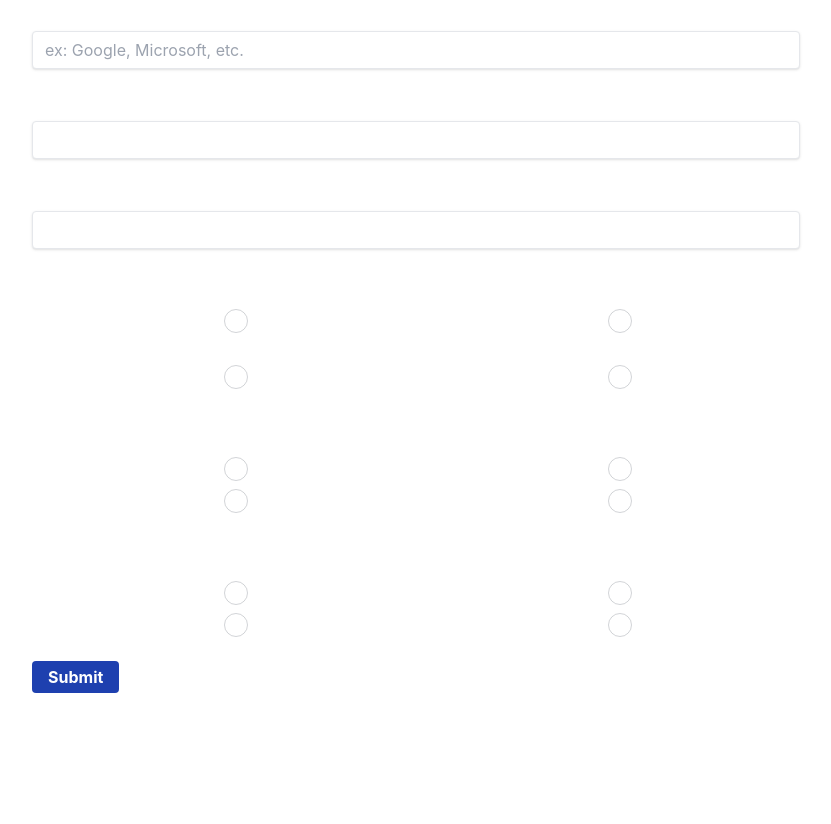
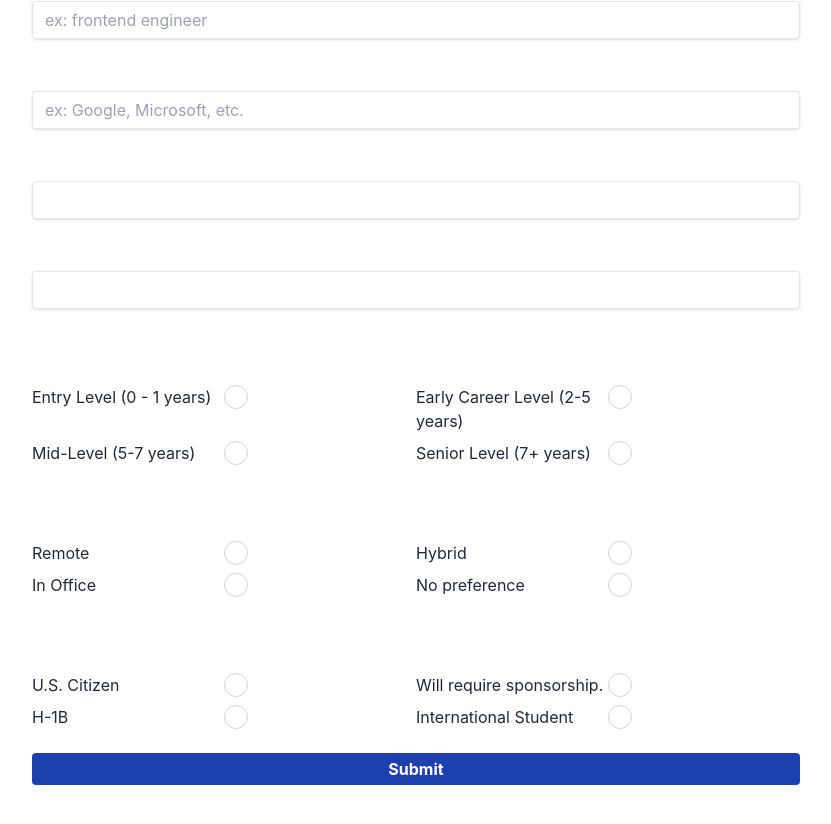
Before and after one commit to ronnie-rios/app-tracker, a React (Create React App) app in the folder frontend/: page /profile/1 in a window 1280 px wide. Shown: the part 568-1392 px from the top of the page, without its empty margins (224-1055 px from the left). Before the commit the page ends 1325 px from the top, so only its background shows below. Built offline with nearby package versions, Linux system fonts and the light colour scheme; no server answers.

Commit message:
initial questionaire styled complete

```diff
--- a/frontend/src/Components/DisplayAll.jsx
+++ b/frontend/src/Components/DisplayAll.jsx
@@ -1,6 +1,7 @@
 import { useEffect, useState } from 'react';
 import { useNavigate } from 'react-router-dom';
 import { useAuth } from '../store/authContext';
+import AddJob from '../UI/AddJob';
 
 const URL = process.env.REACT_APP_BASEURL;
 const APP_URL = `${URL}/applications/`;
--- a/frontend/src/Components/EditQuestions.jsx
+++ b/frontend/src/Components/EditQuestions.jsx
@@ -53,9 +53,9 @@ const postData = async () => {
 }
   return (
     <div className='w-full max-w-4xl mx-auto p-6'>
-      <div className='form-control p-10 '>
-        <h2>Please answer the questions to the best of your ability. We will use this data to match you to relevant jobs</h2>
-        <form onChange={formHandler} onSubmit={formSubmit}>
+      <div className=' p-10'>
+        <h2 className='text-2xl'>Please answer the questions to the best of your ability. We will use this data to match you to relevant jobs.</h2>
+        <form onChange={formHandler} onSubmit={formSubmit} className='form-control pt-4'>
           <div className="mb-4">
               <label className='block text-lg text-white mb-2'>Current (or previous) Role / Title:</label>
               <input
@@ -77,8 +77,8 @@ const postData = async () => {
               <span>Years</span>
           </div>
           <div className="mb-4">
-            <label className='block text-lg text-white mb-2'>Summarize your experience.</label>
-            <input
+            <label className='block text-lg text-white mb-2'>Briefly summarize your experience.</label>
+            <textarea
               className='"textarea textarea-bordered textarea-lg w-full shadow appearance-none border rounded  py-2 px-3 bg-white text-black leading-tight focus:outline-none focus:shadow-outline'
               type='textarea'
               name='jobDesc'
@@ -116,7 +116,7 @@ const postData = async () => {
             />
           </div>
           <div className="mb-4">
-            <label className='block text-lg text-white font-bold mb-2'>Ideal salary:</label>
+            <label className='block text-lg text-white mb-2'>Ideal salary:</label>
             <input
               className='shadow appearance-none border rounded w-full py-2 px-3 bg-white text-black leading-tight focus:outline-none focus:shadow-outline'
               type='number'
@@ -126,7 +126,7 @@ const postData = async () => {
           </div>
           <label className='text-lg text-white mb-4'>What type of jobs do you want to apply for?</label>
           <div className="mb-4 grid grid-cols-4 mt-4 content-center">
-            <label className='block text-md text-white mb-2'>Entry Level (0 - 1 years)</label>
+            <label className='block text-md mb-2'>Entry Level (0 - 1 years)</label>
             <input
               className='radio'
               type='radio'
@@ -135,7 +135,7 @@ const postData = async () => {
               checked={formData.jobLevel === '0-1 years'}
               //onChange={formHandler}
               />
-            <label className='block text-md text-white mb-2'>Early Career Level (2-5 years)</label>
+            <label className='block text-md mb-2'>Early Career Level (2-5 years)</label>
             <input
               className='radio'
               type='radio'
@@ -144,7 +144,7 @@ const postData = async () => {
               checked={formData.jobLevel === '2-5 years'}
 
               />
-            <label className='block text-md text-white mb-2'>Mid-Level (5-7 years)</label>
+            <label className='block text-md mb-2'>Mid-Level (5-7 years)</label>
             <input
               className='radio'
               type='radio'
@@ -153,7 +153,7 @@ const postData = async () => {
               checked={formData.jobLevel === '5-7 years'}
 
               />
-           <label className='block text-md text-white mb-2'>Senior Level (7+ years)</label>
+           <label className='block text-md mb-2'>Senior Level (7+ years)</label>
             <input
               className='radio'
               type='radio'
@@ -166,7 +166,7 @@ const postData = async () => {
 
           <label className='block text-lg text-white mb-2'>Type of work? Remote, Hybrid, In Office:</label>
           <div className="my-4 grid grid-cols-4 content-center">
-            <label className='block text-md text-white mb-2'>Remote</label>
+            <label className='block text-md mb-2'>Remote</label>
             <input
               className='radio'
               type='radio'
@@ -174,7 +174,7 @@ const postData = async () => {
               value='remote'
               checked={formData.workType === 'remote'}
             />
-            <label className='block text-md text-white mb-2'>Hybrid</label>
+            <label className='block text-md mb-2'>Hybrid</label>
             <input
               className='radio'
               type='radio'
@@ -182,7 +182,7 @@ const postData = async () => {
               value='hybrid'
               checked={formData.workType === 'hybrid'}
             />
-            <label className='block text-md text-white mb-2'>In Office</label>
+            <label className='block text-md mb-2'>In Office</label>
             <input
               className='radio'
               type='radio'
@@ -190,7 +190,7 @@ const postData = async () => {
               value='office'
               checked={formData.workType === 'office'}
             />
-            <label className='block text-md text-white mb-2'>No preference</label>
+            <label className='block text-md mb-2'>No preference</label>
             <input
               className='radio'
               type='radio'
@@ -201,7 +201,7 @@ const postData = async () => {
           </div>
           <label className='block text-lg text-white mb-2'>Work status?</label>
           <div className="my-4 grid grid-cols-4 content-center">
-            <label className='block text-md text-white mb-2'>U.S. Citizen</label>
+            <label className='block text-md mb-2'>U.S. Citizen</label>
             <input
               className='radio'
               type='radio'
@@ -209,7 +209,7 @@ const postData = async () => {
               value='US citizen'
               checked={formData.workCitizen === 'US citizen'}
             />
-            <label className='block text-md text-white mb-2'>Will require sponsorship.</label>
+            <label className='block text-md mb-2'>Will require sponsorship.</label>
             <input
               className='radio'
               type='radio'
@@ -217,7 +217,7 @@ const postData = async () => {
               value='sponsorship'
               checked={formData.workCitizen === 'sponsorship'}
             />
-            <label className='block text-md text-white mb-2'>H-1B </label>
+            <label className='block text-md mb-2'>H-1B </label>
             <input
               className='radio'
               type='radio'
@@ -225,7 +225,7 @@ const postData = async () => {
               value='H-1B'
               checked={formData.workCitizen === 'H-1B'}
             />
-            <label className='block text-md text-white mb-2'>International Student </label>
+            <label className='block text-md mb-2'>International Student </label>
             <input
               className='radio'
               type='radio'
--- a/frontend/src/UI/AddJob.jsx
+++ b/frontend/src/UI/AddJob.jsx
@@ -2,7 +2,15 @@ import React from 'react'
 
 const AddJob = () => {
   return (
-    <div>AddJob</div>
+    <div className="hero min-h-screen bg-base-200">
+    <div className="hero-content text-center">
+      <div className="max-w-md">
+        <h1 className="text-5xl font-bold">Hello there</h1>
+        <p className="py-6">Click the Add Job button to start tracking jobs you have applied for</p>
+
+      </div>
+    </div>
+  </div>
   )
 }
 
```
